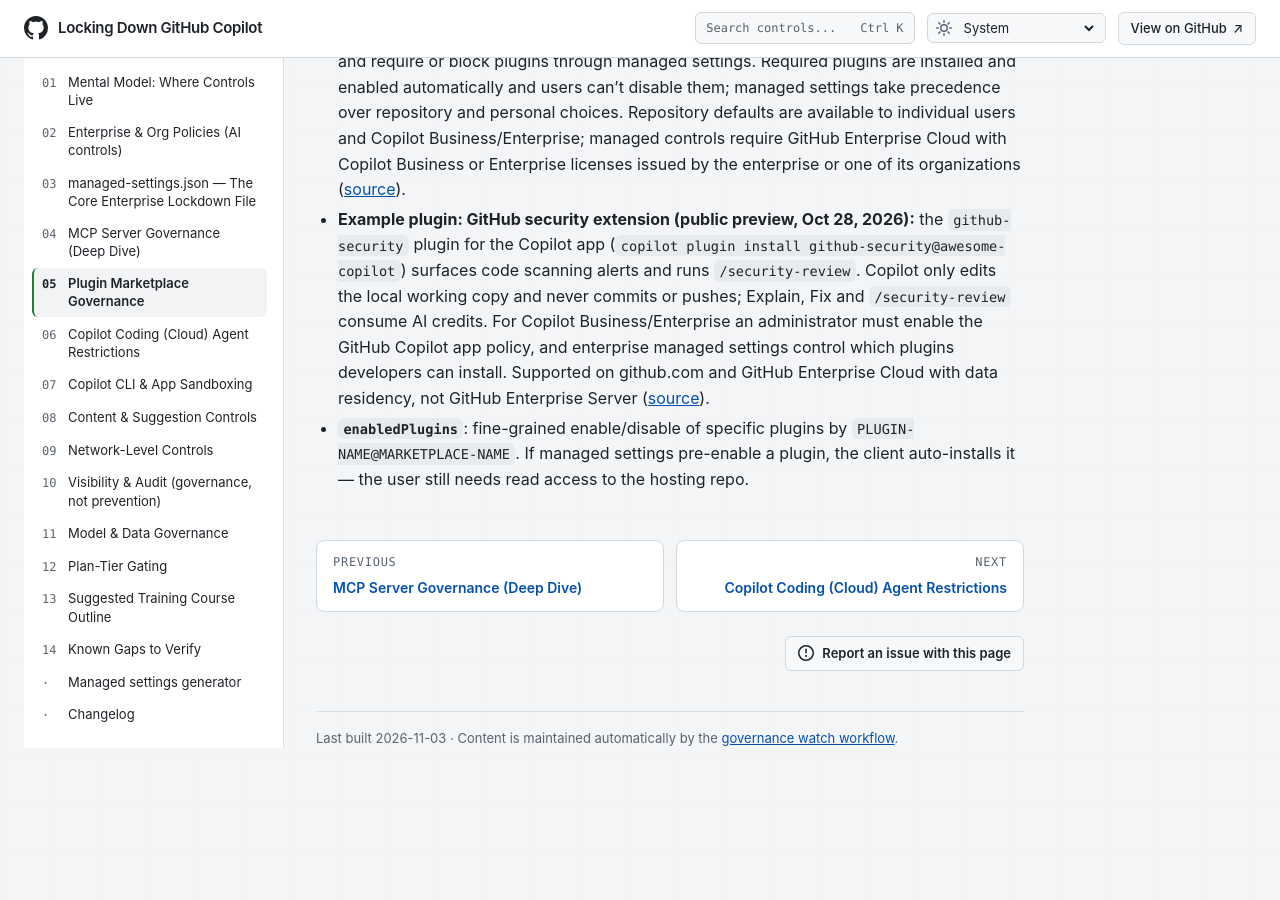
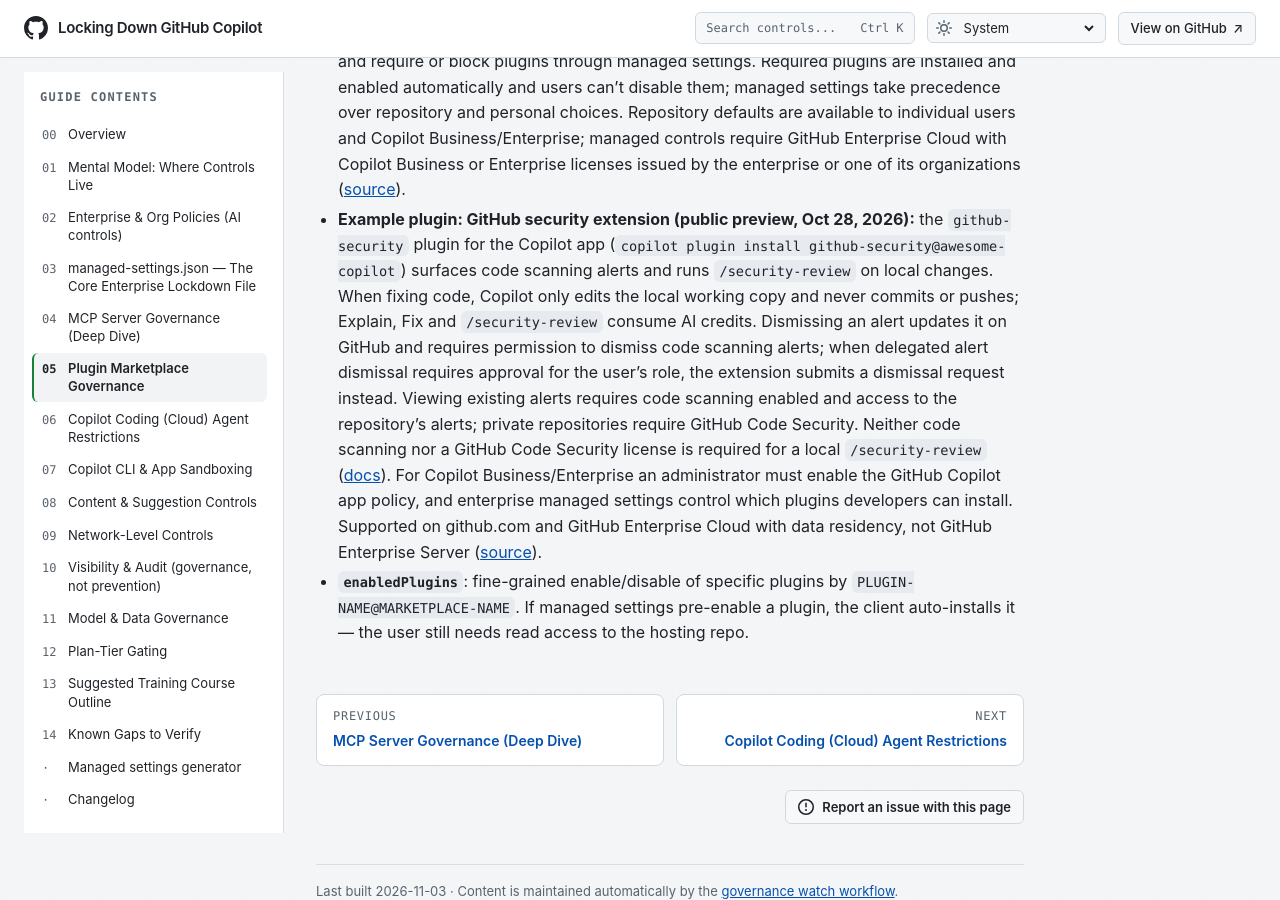
Before and after one commit to beardofedu/copilot-governance-training, a Jekyll site: the page built from docs/sections/plugin-marketplaces.md, in a window 1280 px wide and 900 px high, scrolled down 969 px. Built offline with Jekyll 4.4.1, drawn with Linux system fonts in a browser that asks for light colours; before the commit the page ends 1782 px from its top, so only the background shows below that.

Commit message:
Update plugin marketplace documentation
Clarified details about plugin marketplaces, including strict and extra known marketplaces, and provided information on the GitHub security extension and its functionalities.

Co-authored-by: Copilot Autofix powered by AI <175728472+Copilot@users.noreply.github.com>

```diff
--- a/docs/sections/plugin-marketplaces.md
+++ b/docs/sections/plugin-marketplaces.md
@@ -28,5 +28,5 @@ last_reviewed: 2026-11-02
 - **`strictKnownMarketplaces`**: empty array = complete lockdown (no marketplace installs at all); listing entries restricts installs to only those sources.
 - **`extraKnownMarketplaces`**: adds enterprise-approved marketplaces (works alongside strict mode); each entry supports an `autoUpdate` boolean that users cannot override once managed settings set it.
 - **GA (Oct 28, 2026):** repository plugin defaults and enterprise-managed plugin controls are generally available in VS Code, Copilot CLI, and the GitHub Copilot app. Trusted repositories can define a marketplace and default plugins; contributors can turn off repository defaults where policy permits. Enterprises can supply approved marketplaces and require or block plugins through managed settings. Required plugins are installed and enabled automatically and users can't disable them; managed settings take precedence over repository and personal choices. Repository defaults are available to individual users and Copilot Business/Enterprise; managed controls require GitHub Enterprise Cloud with Copilot Business or Enterprise licenses issued by the enterprise or one of its organizations ([source](https://github.blog/changelog/2026-10-28-repository-plugin-defaults-and-enterprise-plugin-controls-generally-available)).
-- **Example plugin: GitHub security extension (public preview, Oct 28, 2026):** the `github-security` plugin for the Copilot app (`copilot plugin install github-security@awesome-copilot`) surfaces code scanning alerts and runs `/security-review`. Copilot only edits the local working copy and never commits or pushes; Explain, Fix and `/security-review` consume AI credits. For Copilot Business/Enterprise an administrator must enable the GitHub Copilot app policy, and enterprise managed settings control which plugins developers can install. Supported on github.com and GitHub Enterprise Cloud with data residency, not GitHub Enterprise Server ([source](https://github.blog/changelog/2026-10-28-security-extension-for-the-github-copilot-app)).
+- **Example plugin: GitHub security extension (public preview, Oct 28, 2026):** the `github-security` plugin for the Copilot app (`copilot plugin install github-security@awesome-copilot`) surfaces code scanning alerts and runs `/security-review` on local changes. When fixing code, Copilot only edits the local working copy and never commits or pushes; Explain, Fix and `/security-review` consume AI credits. Dismissing an alert updates it on GitHub and requires permission to dismiss code scanning alerts; when delegated alert dismissal requires approval for the user's role, the extension submits a dismissal request instead. Viewing existing alerts requires code scanning enabled and access to the repository's alerts; private repositories require GitHub Code Security. Neither code scanning nor a GitHub Code Security license is required for a local `/security-review` ([docs](https://docs.github.com/en/copilot/how-tos/github-copilot-app/view-and-fix-security-alerts)). For Copilot Business/Enterprise an administrator must enable the GitHub Copilot app policy, and enterprise managed settings control which plugins developers can install. Supported on github.com and GitHub Enterprise Cloud with data residency, not GitHub Enterprise Server ([source](https://github.blog/changelog/2026-10-28-security-extension-for-the-github-copilot-app)).
 - **`enabledPlugins`**: fine-grained enable/disable of specific plugins by `PLUGIN-NAME@MARKETPLACE-NAME`. If managed settings pre-enable a plugin, the client auto-installs it — the user still needs read access to the hosting repo.
```
